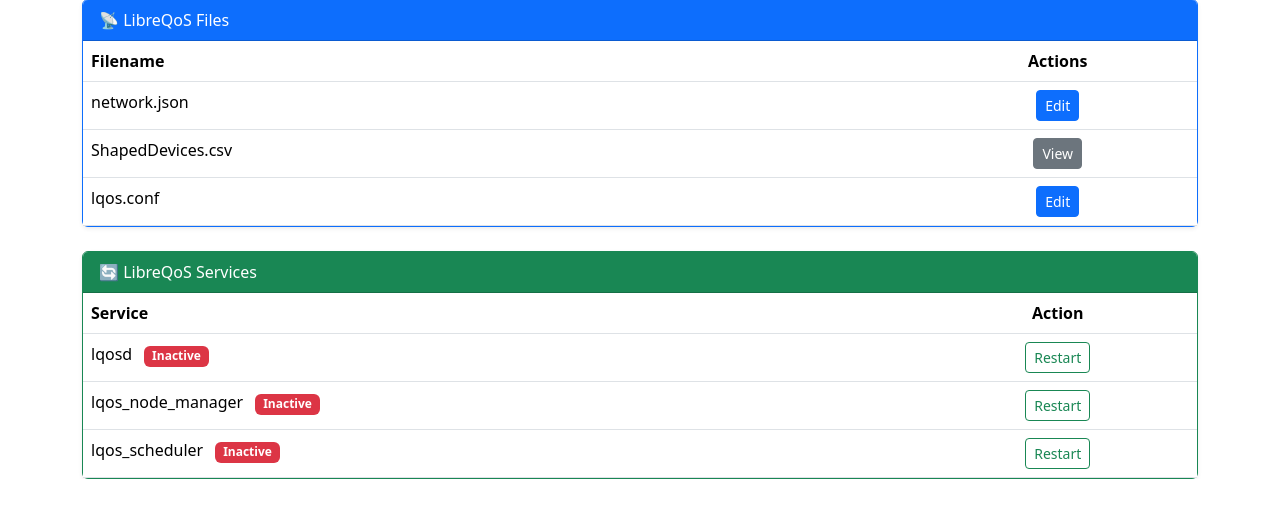
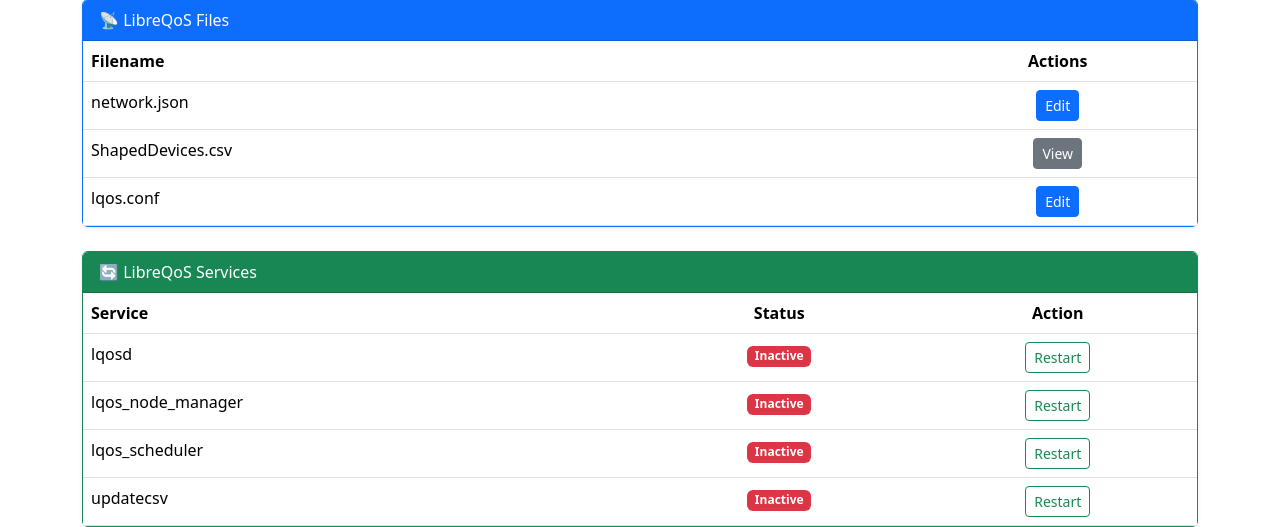
Before and after one commit to phminer101/jesync_dashboard_for_LibreQoS-Mikrotik_Integration, a Flask app: page /dashboard in a window 1280 px wide. Shown: the part 418-945 px from the top of the page. Before the commit the page ends 897 px from the top, so only its background shows below. Run offline with Flask 3, Linux system fonts and the light colour scheme; a user stored in the database is signed in.

Commit message:
Update dashboard.html

```diff
--- a/templates/dashboard.html
+++ b/templates/dashboard.html
@@ -80,21 +80,20 @@
     <table class="table table-hover m-0">
       <thead class="text-center">
         <tr>
-            <th class="w-75 text-start">Service</th>
-            <th class="w-25">Action</th>
+          <th class="w-50 text-start">Service</th>
+          <th class="w-25 text-center">Status</th>
+          <th class="w-25 text-center">Action</th>
         </tr>
       </thead>
       <tbody>
-          {% for service in ["lqosd", "lqos_node_manager", "lqos_scheduler"] %}
+        {% for service in ["lqosd", "lqos_node_manager", "lqos_scheduler", "updatecsv"] %}
         <tr>
-            <td class="text-start">
-              {{ service }}
-              {% if service_statuses[service] == "active" %}
-                <span class="badge bg-success ms-2">Active</span>
-              {% elif service_statuses[service] == "inactive" %}
-                <span class="badge bg-danger ms-2">Inactive</span>
+          <td class="text-start">{{ service }}</td>
+          <td class="text-center">
+            {% if service_statuses[service] == 'active' %}
+              <span class="badge bg-success">Active</span>
             {% else %}
-                <span class="badge bg-secondary ms-2">Unknown</span>
+              <span class="badge bg-danger">Inactive</span>
             {% endif %}
           </td>
           <td class="text-center">
@@ -110,5 +109,4 @@
     </table>
   </div>
 </div>
-</div>
 {% endblock %}
```
Lines whose indentation alone changed are shown as unchanged.
